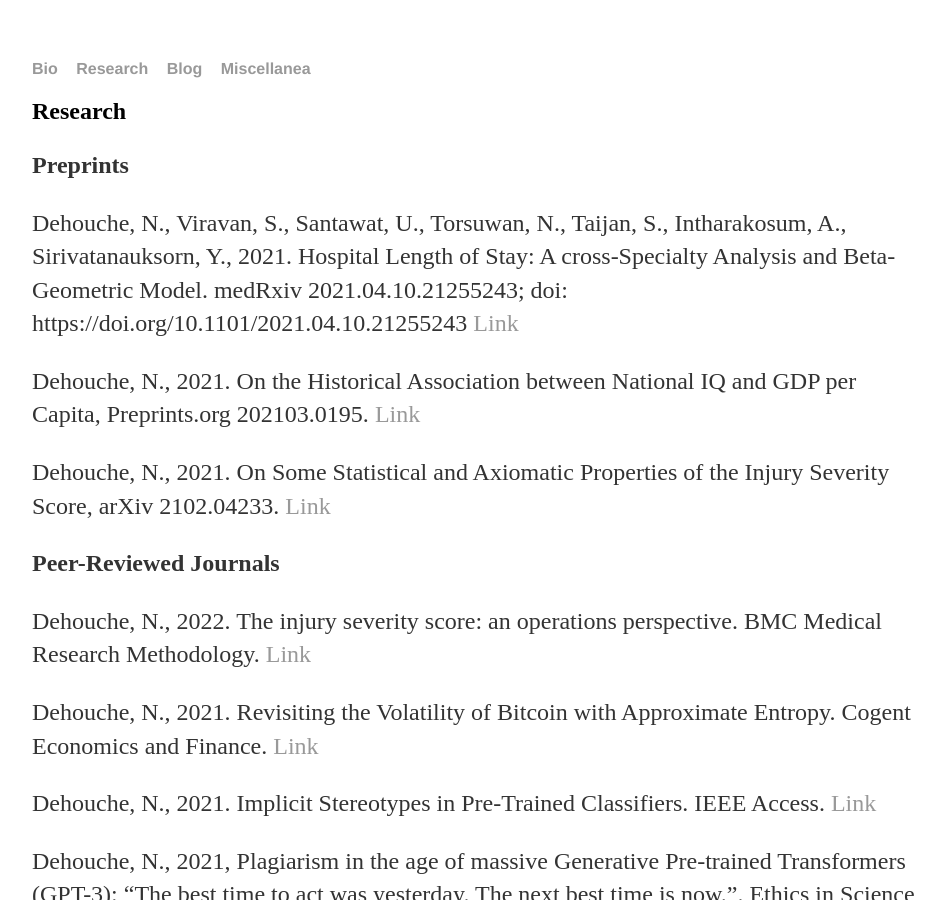
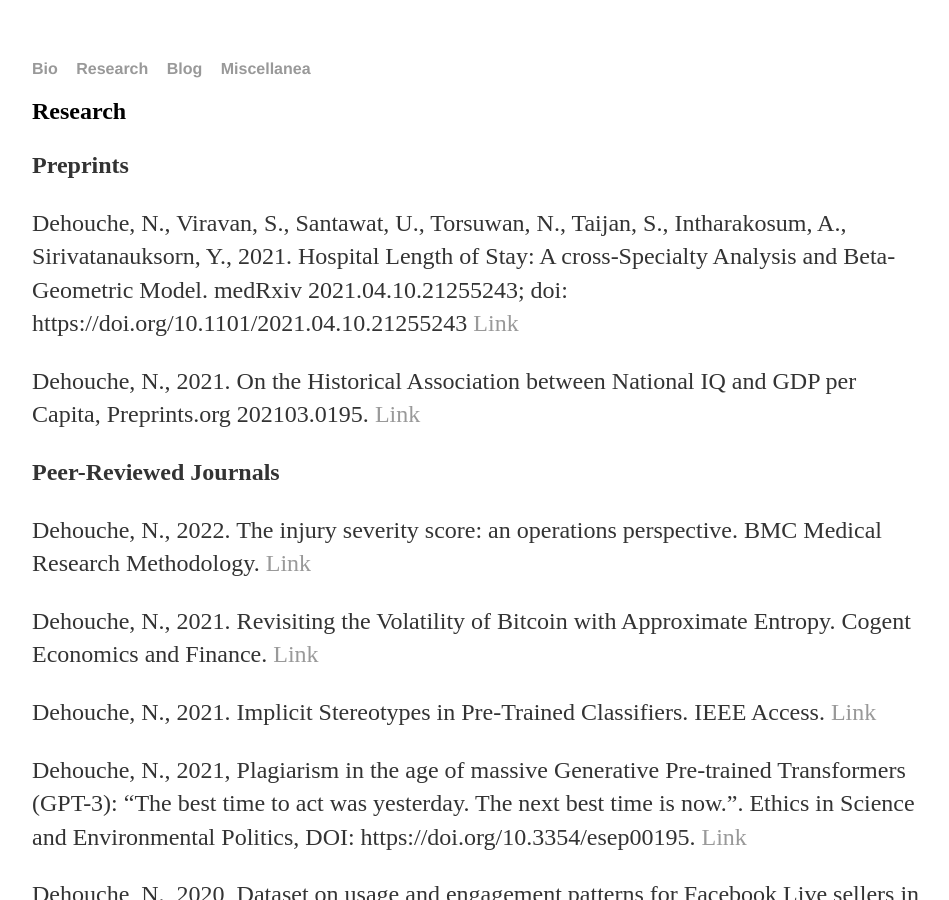
Before and after one commit to ndehouche/ndehouche.github.io, a Jekyll site: the page built from res/index.html, in a window 1280 px wide and 900 px high. Shown: the whole window, without its empty margins (160-1109 px from the left). Built offline with Jekyll 4.4.1, drawn with Linux system fonts in a browser that asks for light colours.

Commit message:
Update index.html

```diff
--- a/res/index.html
+++ b/res/index.html
@@ -7,7 +7,6 @@
            <p><strong>Preprints</strong> </p>
 	 <p>Dehouche, N., Viravan, S., Santawat, U., Torsuwan, N., Taijan, S., Intharakosum, A., Sirivatanauksorn, Y., 2021. Hospital Length of Stay: A cross-Specialty Analysis and Beta-Geometric Model. medRxiv 2021.04.10.21255243; doi: https://doi.org/10.1101/2021.04.10.21255243 <a href="https://doi.org/10.1101/2021.04.10.21255243">Link</a></p>
  <p>Dehouche, N., 2021. On the Historical Association between National IQ and GDP per Capita, Preprints.org 202103.0195.  <a href="https://www.preprints.org/manuscript/202103.0195/v1">Link</a></p>
- <p>Dehouche, N., 2021. On Some Statistical and Axiomatic Properties of the Injury Severity Score, arXiv 2102.04233.  <a href="https://arxiv.org/abs/2102.04233">Link</a></p></p>
 
 
    <p><strong>Peer-Reviewed Journals</strong></p>
```
